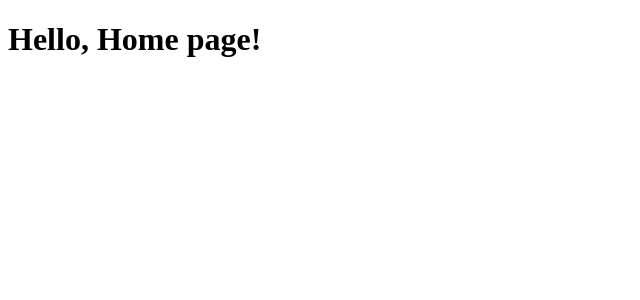
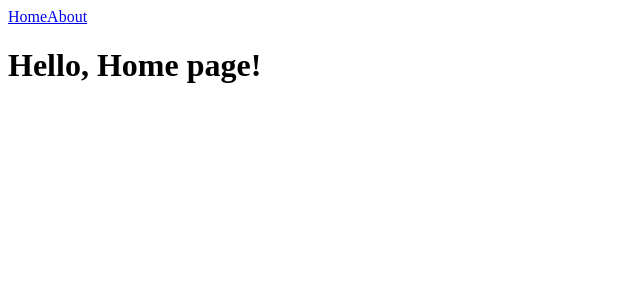
Before and after one commit to owl29bd/portfolio, a Next.js app: page / in a window 1280 px wide. Shown: the top 300 px of the page, without its empty margins (0-640 px from the left). Built offline with nearby package versions, Linux system fonts and the light colour scheme.

Commit message:
active nav links

```diff
--- a/src/app/layout.tsx
+++ b/src/app/layout.tsx
@@ -1,5 +1,8 @@
 // root layout is required.
 // Only the root layout can contain <html> and <body> tags.
+
+import { NavLinks } from "./ui/nav-links";
+
 export default function RootLayout({
   children,
 }: {
@@ -9,6 +12,7 @@ export default function RootLayout({
     <html lang="en">
       <body>
         {/* Layout UI */}
+        <NavLinks />
         <main>{children}</main>
       </body>
     </html>
--- /dev/null
+++ b/src/app/ui/nav-links.tsx
@@ -0,0 +1,23 @@
+"use client";
+
+import { usePathname } from "next/navigation";
+import Link from "next/link";
+
+export function NavLinks() {
+  const pathname = usePathname();
+
+  return (
+    <nav>
+      <Link className={`link ${pathname === "/" ? "active" : ""}`} href="/">
+        Home
+      </Link>
+
+      <Link
+        className={`link ${pathname === "/about" ? "active" : ""}`}
+        href="/about"
+      >
+        About
+      </Link>
+    </nav>
+  );
+}
```
